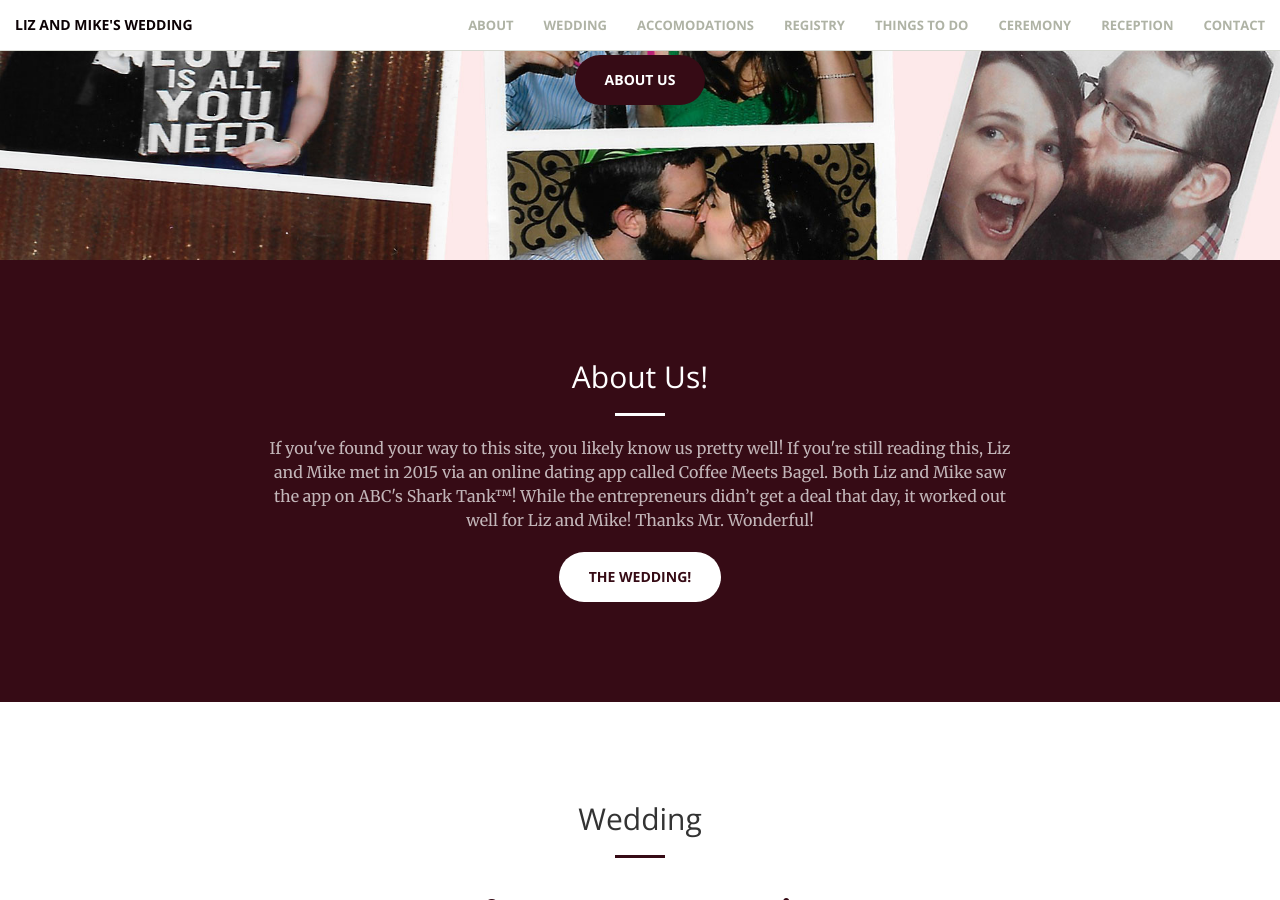
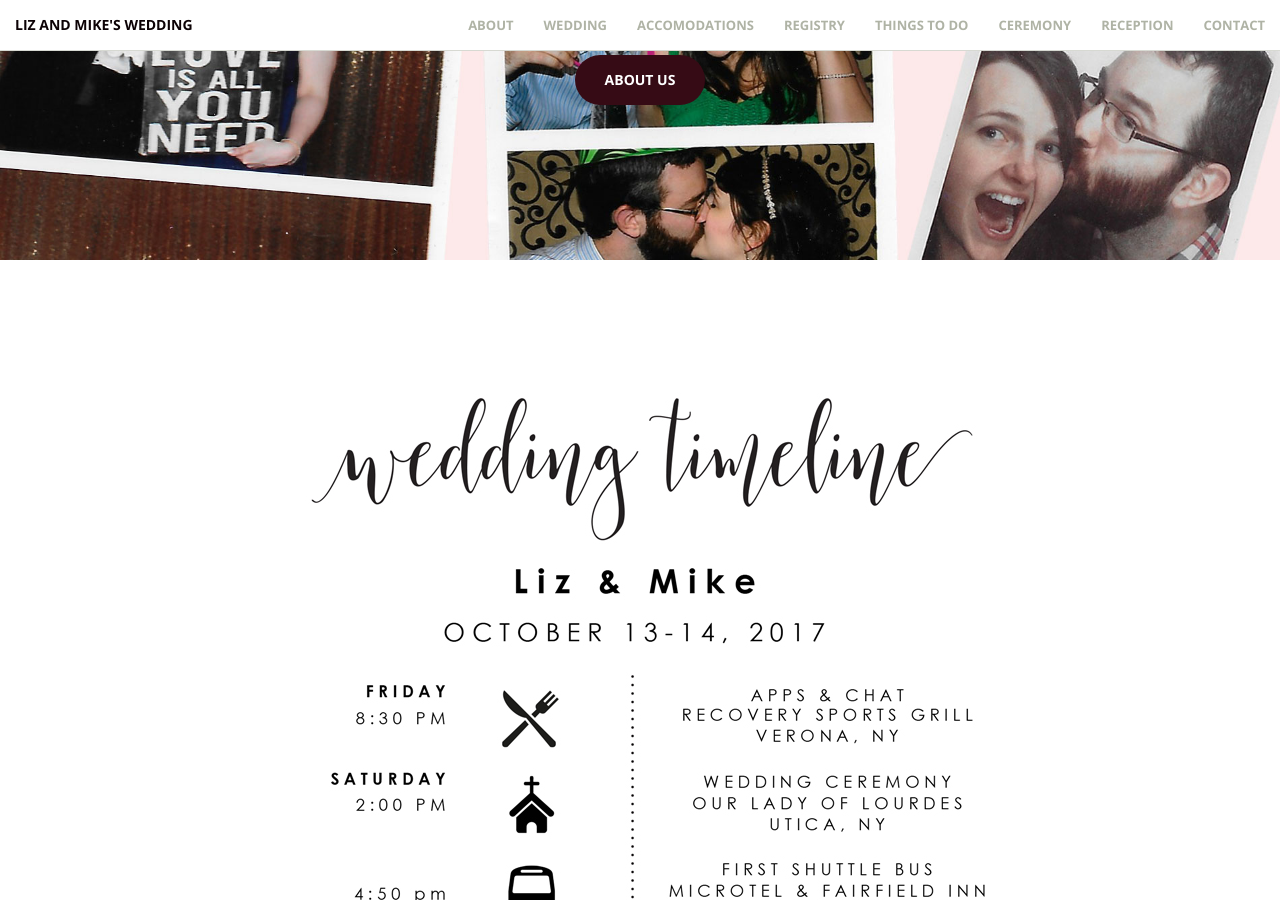
Before and after one commit to mikesplain/lizandmike.rocks, a Jekyll site: the page built from index.html, in a window 1280 px wide and 900 px high, scrolled down 690 px. Built offline with Jekyll 4.4.1, drawn with Linux system fonts in a browser that asks for light colours.

Commit message:
Add schedule

```diff
--- /dev/null
+++ b/_includes/schedule.html
@@ -0,0 +1,9 @@
+<section id="schedule">
+    <div class="container">
+        <div class="row">
+            <div class="col-lg-12 col-sm-3 text-center">
+                <a href="img/Wedding-Timeline.jpg"><img src="img/Wedding-Timeline.jpg" name="Timeline" /></a>
+            </div>
+        </div>
+    </div>
+</section>
--- a/_layouts/front.html
+++ b/_layouts/front.html
@@ -6,6 +6,7 @@
 <body id="page-top">
   {% include nav.html %}
   {% include header.html %}
+  {% include schedule.html %}
   {% include about-us.html %}
   {% include wedding.html %}
   {% include photos.html %}
--- a/_sass/_base.scss
+++ b/_sass/_base.scss
@@ -394,3 +394,17 @@ a:focus.link {
     color: white;
   }
 }
+
+#schedule {
+  img {
+    width: 100%;
+    height: auto;
+  }
+
+  @media (min-width: 768px) {
+    img {
+      width: auto;
+      height: auto;
+    }
+  }
+}
```
Also changed, not shown: img/Wedding-Timeline.jpg (added).
